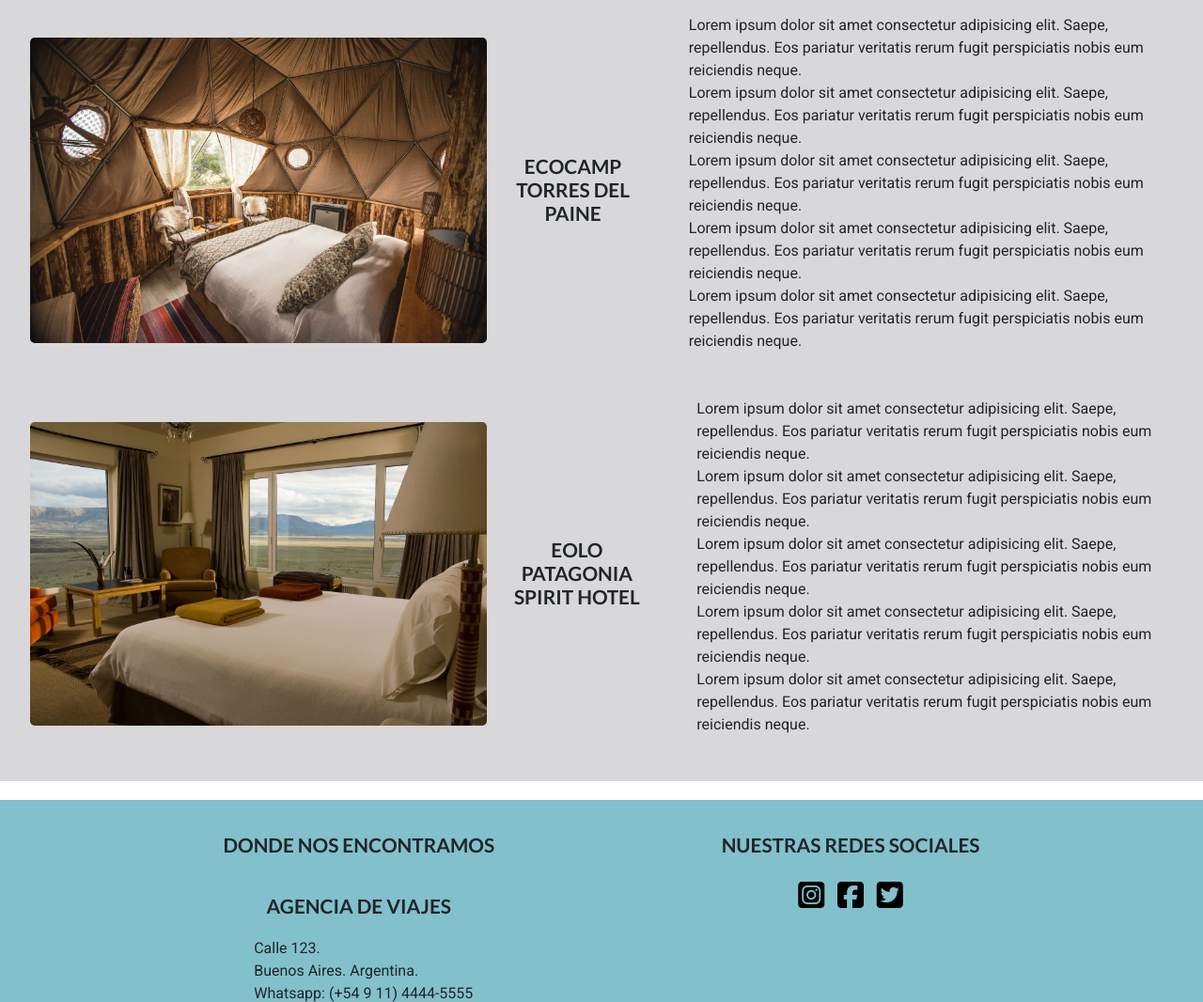
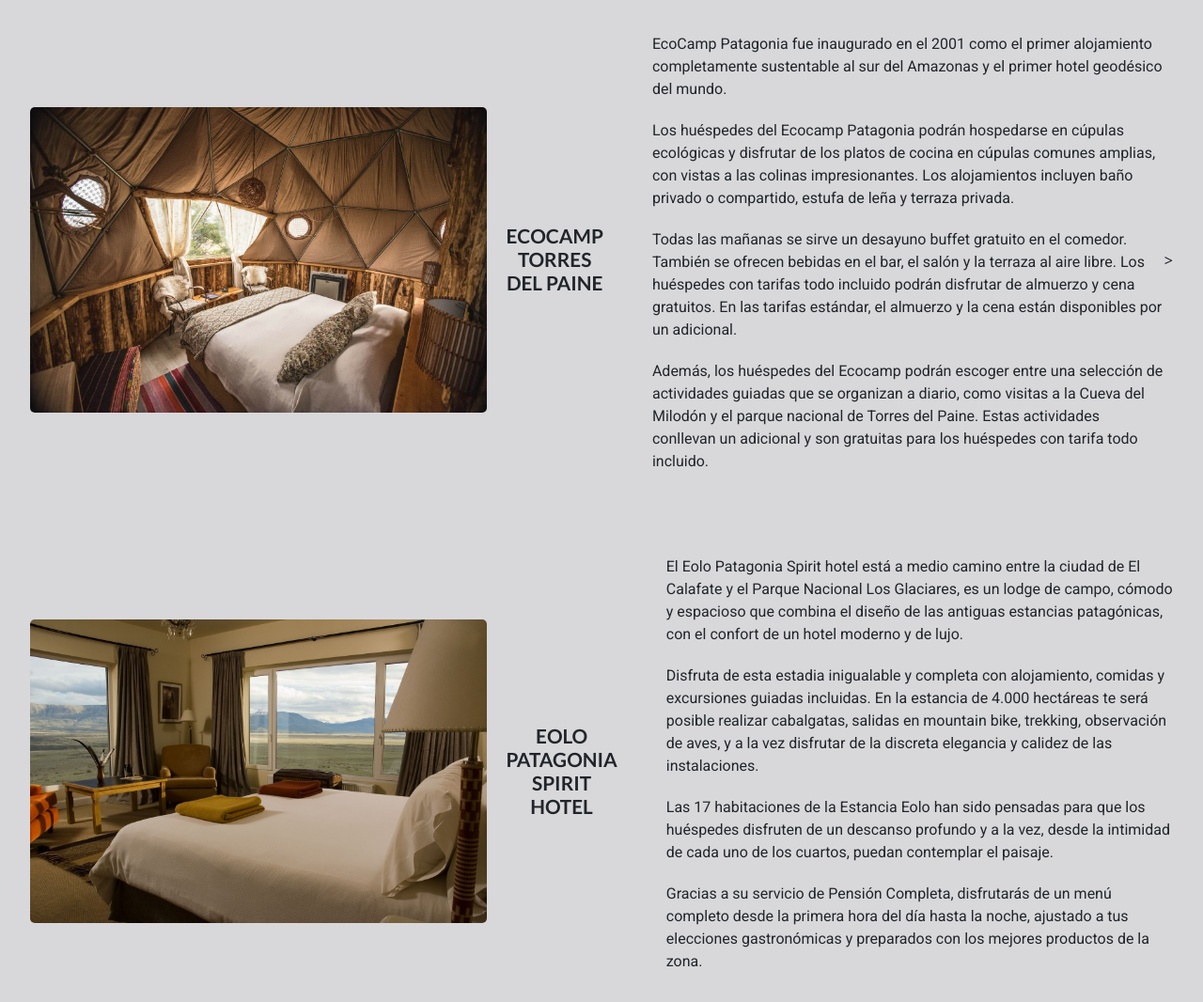
Before and after one commit to mvior/proyecto_final, a plain HTML site: page html/hoteles.html in a window 1280 px wide. Shown: the part 200-1266 px from the top of the page at 94% size. Drawn offline with nearby package versions, Linux system fonts and the light colour scheme.

Commit message:
descripcion de los productos

```diff
--- a/html/hoteles.html
+++ b/html/hoteles.html
@@ -12,8 +12,9 @@
   <link rel="preconnect" href="https://fonts.googleapis.com">
   <link rel="preconnect" href="https://fonts.gstatic.com" crossorigin>
   <link href="https://fonts.googleapis.com/css2?family=Lato:wght@700&family=Roboto&display=swap" rel="stylesheet">
-  <meta name="description" content="En Agencia de Viajes ofrecemos los mejores hoteles en todas las categorías y en todos los destinos de Argentina. No dudes en reservar tu próximo hotel con nosotros">
-  <meta name="keywords"  content="viajes, excursiones, hoteles, paquetes turísticos, aventura, naturaleza, argentina, sudamerica">
+  <meta name="description"
+    content="En Agencia de Viajes ofrecemos los mejores hoteles en todas las categorías y en todos los destinos de Argentina. No dudes en reservar tu próximo hotel con nosotros">
+  <meta name="keywords" content="hoteles, hostels, posadas, lodges, cabañas, estancias, argentina, sudamerica">
 </head>
 
 <body>
@@ -57,32 +58,34 @@
       <img class="fotoProductos" src="../assets/EcoCampHotelInteriorNuevo.jpg" alt="EcoCamp Patagonia">
       <h3>EcoCamp Torres del Paine</h3>
       <ul>
-        <li>Lorem ipsum dolor sit amet consectetur adipisicing elit. Saepe, repellendus. Eos pariatur veritatis rerum
-          fugit perspiciatis nobis eum reiciendis neque.</li>
-        <li>Lorem ipsum dolor sit amet consectetur adipisicing elit. Saepe, repellendus. Eos pariatur veritatis rerum
-          fugit perspiciatis nobis eum reiciendis neque.</li>
-        <li>Lorem ipsum dolor sit amet consectetur adipisicing elit. Saepe, repellendus. Eos pariatur veritatis rerum
-          fugit perspiciatis nobis eum reiciendis neque.</li>
-        <li>Lorem ipsum dolor sit amet consectetur adipisicing elit. Saepe, repellendus. Eos pariatur veritatis rerum
-          fugit perspiciatis nobis eum reiciendis neque.</li>
-        <li>Lorem ipsum dolor sit amet consectetur adipisicing elit. Saepe, repellendus. Eos pariatur veritatis rerum
-          fugit perspiciatis nobis eum reiciendis neque.</li>
-      </ul>
+        <li>EcoCamp Patagonia fue inaugurado en el 2001 como el primer alojamiento completamente sustentable al sur del
+          Amazonas y el primer hotel geodésico del mundo.</li>
+        <li>Los huéspedes del Ecocamp Patagonia podrán hospedarse en cúpulas ecológicas y disfrutar de los platos de
+          cocina en cúpulas comunes amplias, con vistas a las colinas impresionantes. Los alojamientos incluyen baño
+          privado o compartido, estufa de leña y terraza privada.</li>
+        <li>Todas las mañanas se sirve un desayuno buffet gratuito en el comedor. También se ofrecen bebidas en el bar,
+          el salón y la terraza al aire libre. Los huéspedes con tarifas todo incluido podrán disfrutar de almuerzo y
+          cena gratuitos. En las tarifas estándar, el almuerzo y la cena están disponibles por un adicional.</li>
+        <li>Además, los huéspedes del Ecocamp podrán escoger entre una selección de actividades guiadas que se organizan
+          a diario, como visitas a la Cueva del Milodón y el parque nacional de Torres del Paine. Estas actividades
+          conllevan un adicional y son gratuitas para los huéspedes con tarifa todo incluido.</li>
+      </ul>>
     </article>
     <article class="descripcionProductos">
       <img class="fotoProductos" src="../assets/EoloHotel2.jpg" alt="Eolo Hotel">
       <h3>EOLO Patagonia Spirit Hotel</h3>
       <ul>
-        <li>Lorem ipsum dolor sit amet consectetur adipisicing elit. Saepe, repellendus. Eos pariatur veritatis rerum
-          fugit perspiciatis nobis eum reiciendis neque.</li>
-        <li>Lorem ipsum dolor sit amet consectetur adipisicing elit. Saepe, repellendus. Eos pariatur veritatis rerum
-          fugit perspiciatis nobis eum reiciendis neque.</li>
-        <li>Lorem ipsum dolor sit amet consectetur adipisicing elit. Saepe, repellendus. Eos pariatur veritatis rerum
-          fugit perspiciatis nobis eum reiciendis neque.</li>
-        <li>Lorem ipsum dolor sit amet consectetur adipisicing elit. Saepe, repellendus. Eos pariatur veritatis rerum
-          fugit perspiciatis nobis eum reiciendis neque.</li>
-        <li>Lorem ipsum dolor sit amet consectetur adipisicing elit. Saepe, repellendus. Eos pariatur veritatis rerum
-          fugit perspiciatis nobis eum reiciendis neque.</li>
+        <li>El Eolo Patagonia Spirit hotel está a medio camino entre la ciudad de El Calafate y el Parque Nacional Los
+          Glaciares, es un lodge de campo, cómodo y espacioso que combina el diseño de las antiguas estancias
+          patagónicas, con el confort de un hotel moderno y de lujo.</li>
+        <li>Disfruta de esta estadia inigualable y completa con alojamiento, comidas y excursiones guiadas incluidas. En
+          la estancia de 4.000 hectáreas te será posible realizar cabalgatas, salidas en mountain bike, trekking,
+          observación de aves, y a la vez disfrutar de la discreta elegancia y calidez de las instalaciones.</li>
+        <li>Las 17 habitaciones de la Estancia Eolo han sido pensadas para que los huéspedes disfruten de un descanso
+          profundo y a la vez, desde la intimidad de cada uno de los cuartos, puedan contemplar el paisaje.</li>
+        <li>Gracias a su servicio de Pensión Completa, disfrutarás de un menú completo desde la primera hora del día
+          hasta la noche, ajustado a tus elecciones gastronómicas y preparados con los mejores productos de la zona.
+        </li>
       </ul>
     </article>
   </section>
@@ -110,9 +113,9 @@
     </article>
   </footer>
   <script src="https://cdn.jsdelivr.net/npm/@popperjs/core@2.9.2/dist/umd/popper.min.js"
-  integrity="sha384-IQsoLXl5PILFhosVNubq5LC7Qb9DXgDA9i+tQ8Zj3iwWAwPtgFTxbJ8NT4GN1R8p"
-  crossorigin="anonymous"></script>
-<script src="../js/bootstrap.min.js"></script>
+    integrity="sha384-IQsoLXl5PILFhosVNubq5LC7Qb9DXgDA9i+tQ8Zj3iwWAwPtgFTxbJ8NT4GN1R8p"
+    crossorigin="anonymous"></script>
+  <script src="../js/bootstrap.min.js"></script>
 </body>
 
 </html>
--- a/scss/style.scss
+++ b/scss/style.scss
@@ -188,6 +188,12 @@ i {
   background-color: $colorFondo;
 }
 
+.descripcionProductos > ul > li {
+  margin-top: 20px;
+  margin-bottom: 20px;
+}
+
+
 .btn-primary {
   background-color: $colorFondo;
   color: black;
```
Also changed, not shown: html/excursiones.html (+26 -22 lines), html/paquetesTuristicos.html (+21 -22 lines), scss/style.css, 1 other file.
